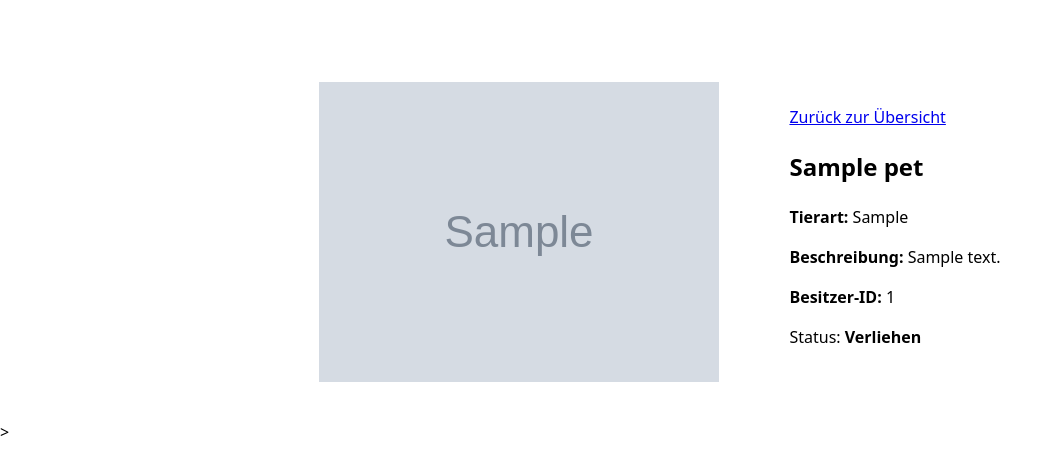
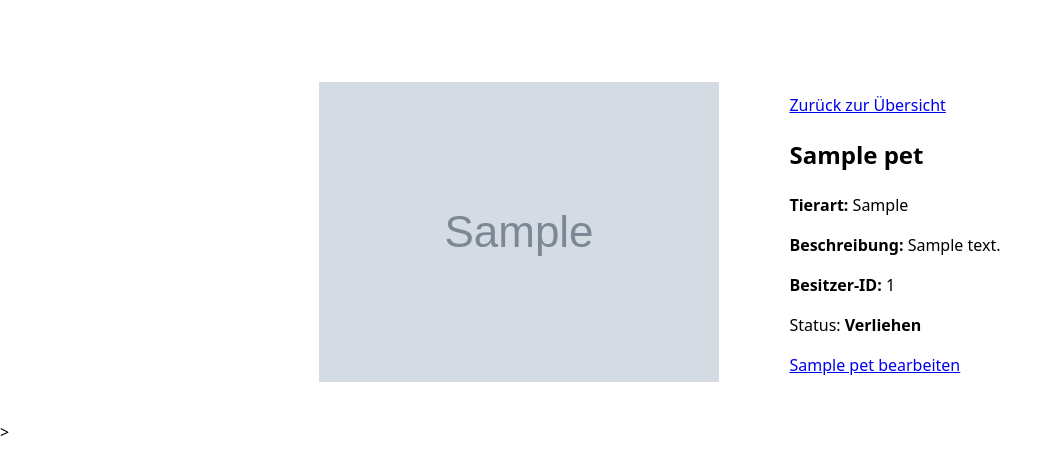
Before and after one commit to esugre/adoptify, a Flask app: page /pet/1 in a window 1280 px wide. Shown: the part 53-528 px from the top of the page, without its empty margins (0-1063 px from the left). Run offline with Flask 3, Linux system fonts and the light colour scheme; tables that the repository leaves empty or names only in its code hold one stand-in row (values such as "Sample post"); grey boxes marked "Sample" are stand-in pictures.

Commit message:
add edit button on pet-details page

```diff
--- a/app/templates/pet_details.html
+++ b/app/templates/pet_details.html
@@ -21,6 +21,9 @@
       {% else %}
         <p>Status: <b>Verliehen</b></p>
       {% endif %}
+
+      <a href="/pet/{{ pet.pet_id }}/edit">{{ pet.name }} bearbeiten</a>
+
     </section>
 
   </div>>
```
